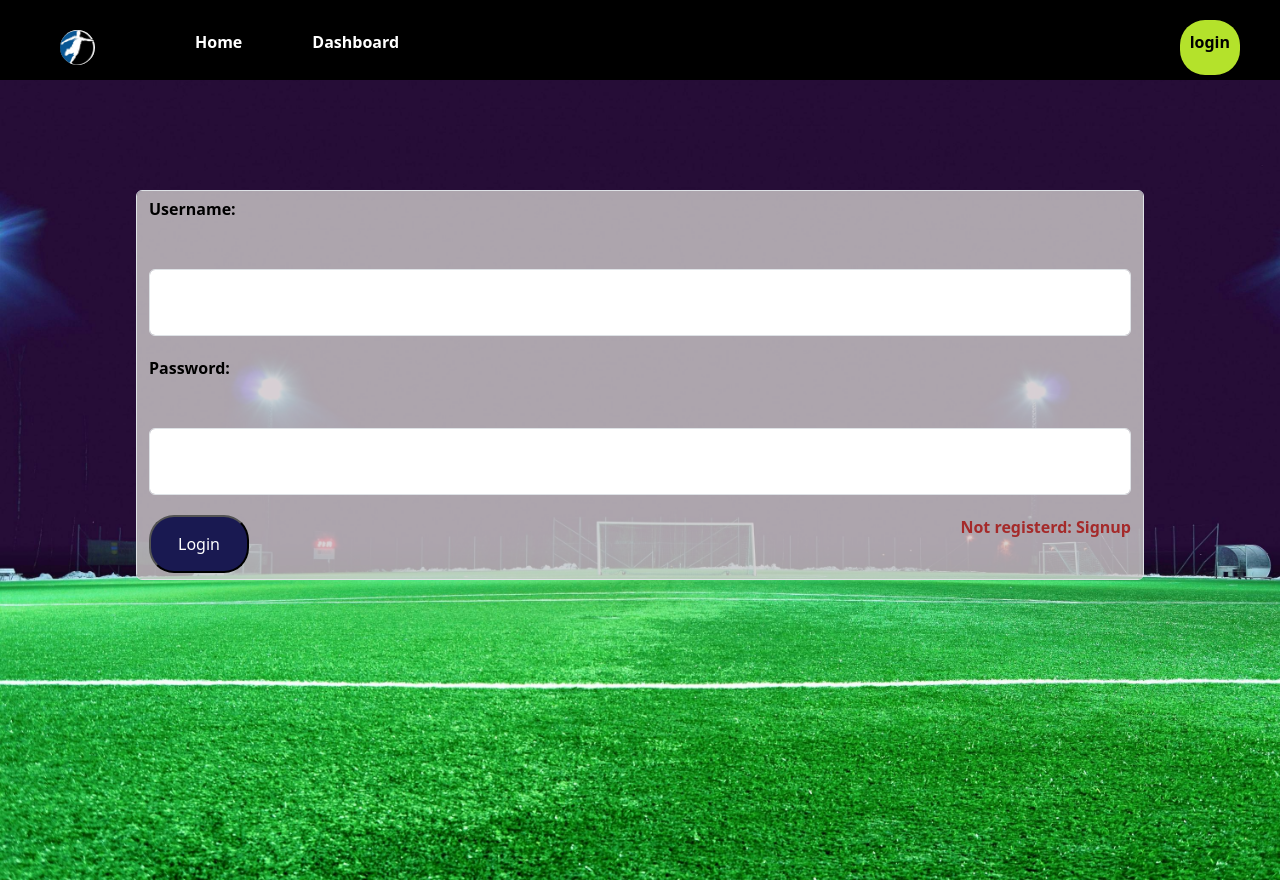
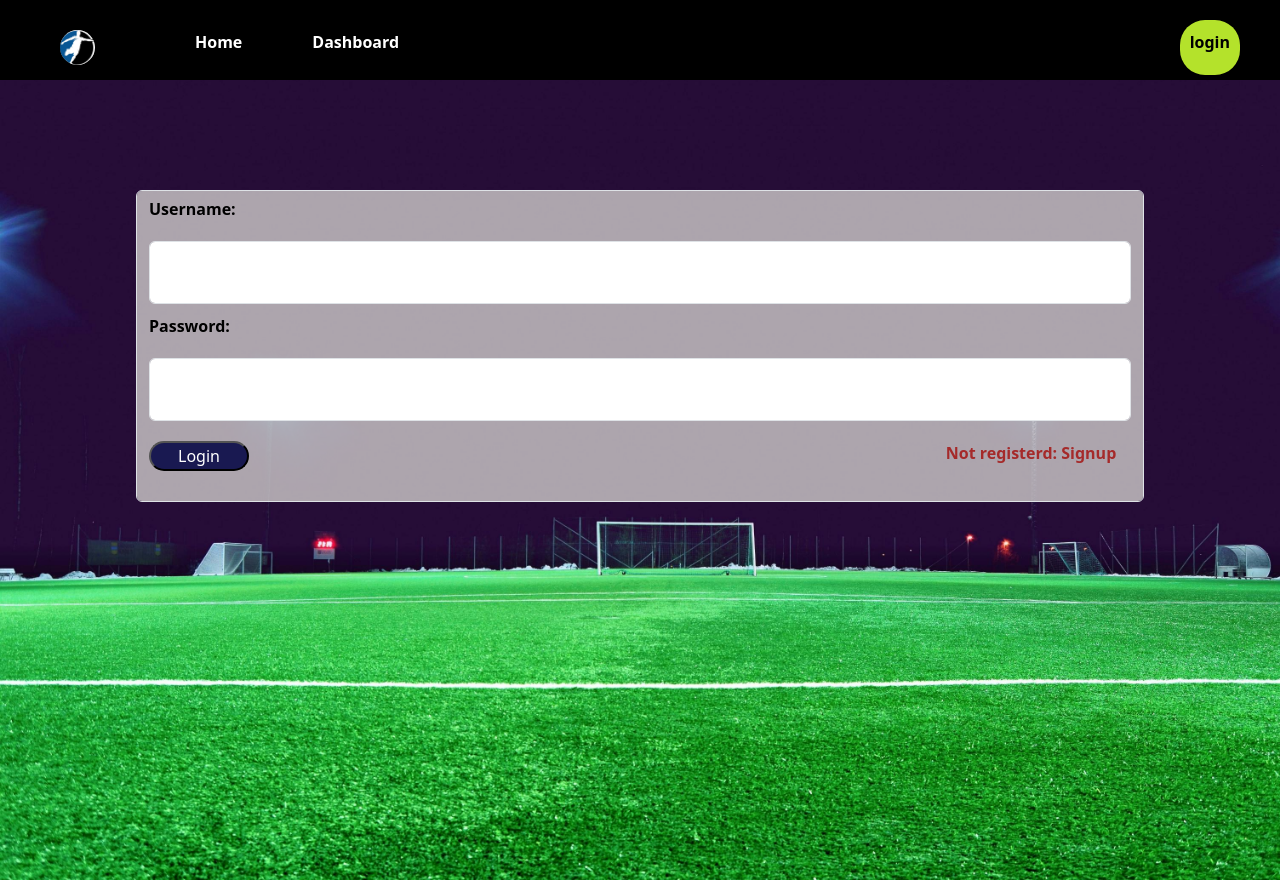
Before and after one commit to ekhay-hit/footy_net, a React (Vite) app in the folder client/: page /login in a window 1280 px wide. Built offline with nearby package versions, Linux system fonts and the light colour scheme.

Commit message:
updated the login form

```diff
--- a/client/src/pages/Login.jsx
+++ b/client/src/pages/Login.jsx
@@ -9,10 +9,13 @@ function Login() {
 
         <label>Password:</label>
         <input className="form-control"></input>
+        <div>
+          <button>Login</button>
+        </div>
 
-        <button>Login</button>
-
-        <Link to="/signup">Not registerd: Signup</Link>
+        <Link to="/signup" className="singup">
+          Not registerd: Signup
+        </Link>
       </form>
     </main>
   );
--- a/client/src/pages/styles/login.css
+++ b/client/src/pages/styles/login.css
@@ -15,25 +15,28 @@
   flex-wrap: wrap;
   width: 30%;
   height: 30%;
-  gap: 20px;
-  background-color: rgba(255, 255, 255, 0.8);
+  gap: 10px;
+  background-color: rgba(207, 203, 203, 0.8);
   color: black;
   font-weight: bold;
   /* margin-top: 100px; */
   box-shadow: 2px 2px 2px solid gray;
 
   button {
-    width: 100px;
+    width: 150px;
+    margin-top: 10px;
     border-radius: 25px;
     background-color: rgb(25, 25, 81);
     color: white;
   }
+}
 
-  a {
-    text-decoration: none;
-    margin-left: auto;
-    color: brown;
-  }
+.singup {
+  text-decoration: none;
+  margin-left: auto;
+  color: brown;
+  width: 200px;
+  padding-top: 10px;
 }
 
 @media screen and (max-width: 992px) {
--- a/client/src/pages/styles/singup.css
+++ b/client/src/pages/styles/singup.css
@@ -1,5 +1,5 @@
 .signup-main {
-  padding: 10px;
+  padding: 5px;
   height: 100vh;
   width: 100%;
   background-image: url("/images/signup.jpg");
@@ -14,8 +14,8 @@
   display: flex;
   flex-wrap: wrap;
   width: 30%;
-  height: 50%;
-  gap: 20px;
+  height: 40%;
+  gap: 10px;
   background-color: rgba(207, 203, 203, 0.8);
   color: black;
   font-weight: bold;
@@ -27,6 +27,11 @@
     border-radius: 25px;
     background-color: rgb(25, 25, 81);
     color: white;
+  }
+
+  label {
+    padding-top: px;
+    height: 10px;
   }
 }
 
```
